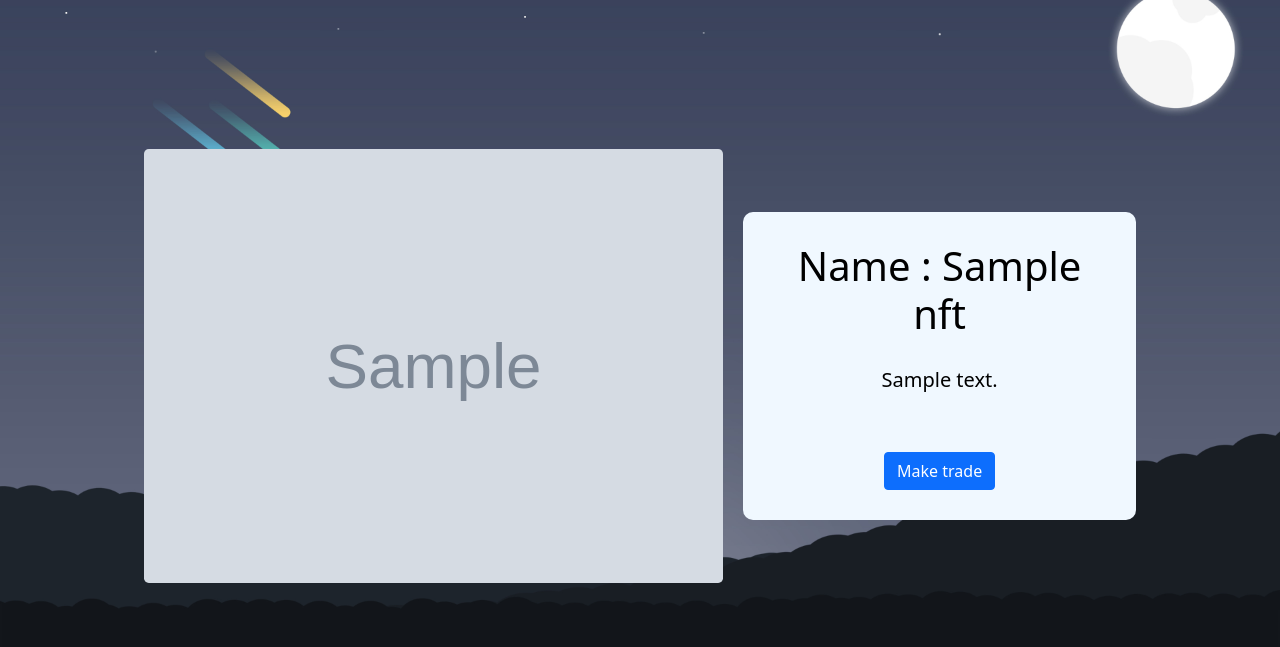
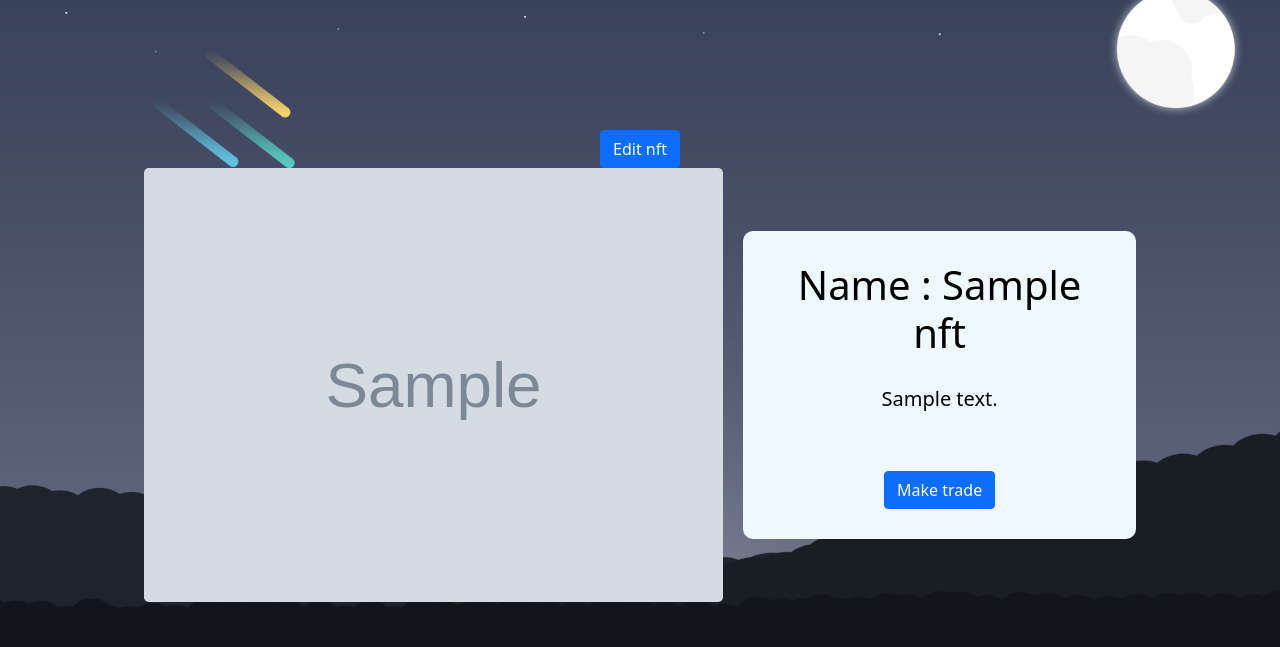
Before and after one commit to KOSTEN19/colossus, a Django app: page /data/1 in a window 1280 px wide. Shown: the part 52-699 px from the top of the page. Run offline with Django 4.2, Linux system fonts and the light colour scheme; a user stored in the database is signed in; tables that the repository leaves empty hold one stand-in row (values such as "Sample post"); grey boxes marked "Sample" are stand-in pictures; some libraries are stand-ins or nearby versions.

Commit message:
edit descriptions

```diff
--- a/website/templates/one_nft.html
+++ b/website/templates/one_nft.html
@@ -41,6 +41,10 @@
 
     }
 </style>
+<form action='/create/' method="POST">
+    {% csrf_token %}
+<td scope="row"> <button class="btn btn-primary"  name="edit_id" value = '{{form.id}}'  >Edit nft  </button></td>
+</form>
 <form action="/trade/" method = 'POST'>
     <div class="block">
         <img id="foo" class="nft rounded-3" src="{{form.image.url}}" onerror="standby()">
@@ -73,6 +77,7 @@
             <td scope="row">{{item.message}}</td>
             <td scope="row">{{item.author}}</td>
             <td scope="row">{{item.time}}</td>
+
             <form action='/transaction/' method="POST">
                 {% csrf_token %}
             <td scope="row"> <button class="btn btn-primary"  name="trade_id" value = '{{item.id}}'  >Make trade  </button></td>
--- a/website/views.py
+++ b/website/views.py
@@ -1,5 +1,6 @@
 """Import line."""
 import time
+from click import edit
 import numpy as np
 from PIL import Image, ImageChops
 from website.models import NFT, Trade_sell, Trade_buy
@@ -68,7 +69,23 @@ def calcdiff(im1, im2):
 def main_page(request):
     """Function line."""
     context = {'page': 'main'}
-    if request.method == 'POST':
+    edit = 0
+    try:
+        edit = request.session.get('edit_id')
+    except: pass
+    print(edit)
+    if edit!=None:
+        print(edit,'-----')
+        print('in asss')
+        description = request.POST.get('description')
+        print(description)
+        nft = get_object_or_404(NFT, id= edit)
+        nft.description=str(description)
+        nft.save()
+        del request.session['edit_id']
+        return redirect('/inventory/')
+
+    elif request.method == 'POST':
         namenft = request.POST.get('name')
         pricenft = request.POST.get('price')
         nftimage = request.FILES.get('myfile')
@@ -93,7 +110,7 @@ def main_page(request):
                 im1 = Image.open(nftimage).convert('RGB')
                 im2 = Image.open(i.image).convert('RGB')
                 raz = calcdiff(im1, im2)
-                if raz < 15:
+                if raz < 15 or namenft == i.name:
                     unique = False
                     print(raz, unique)
         if unique:
@@ -293,6 +310,7 @@ def transaction(request):
 
     if request.method == 'POST':
         try:
+            #edit_id = request.POST.get('edit_id')
             trade_price = request.POST.get('trade_price')
             trade_id = request.POST.get('trade_id')
         except: pass
@@ -349,6 +367,22 @@ def transaction(request):
 def create_page(request):
     """Function line."""
     context = {
-        'page': 'create'
-    }
-    return render(request, 'create_NFT.html', context)
+        'page': 'create',
+        }
+    edit_id = 0
+    print('---------')
+    if request.method == 'POST':
+        edit_id = request.POST.get('edit_id')
+        print('---------')
+        print(edit_id)
+        print('---------')
+        nft = get_object_or_404(NFT, id = int(edit_id))
+
+        request.session['edit_id'] = nft.id
+        context.update({
+        'page': 'create',
+        'nft': nft,
+        'edit': True,
+    })
+    response = render(request, 'create_NFT.html', context)
+    return response
```
Also changed, not shown: website/templates/create_NFT.html (+12 -4 lines).
